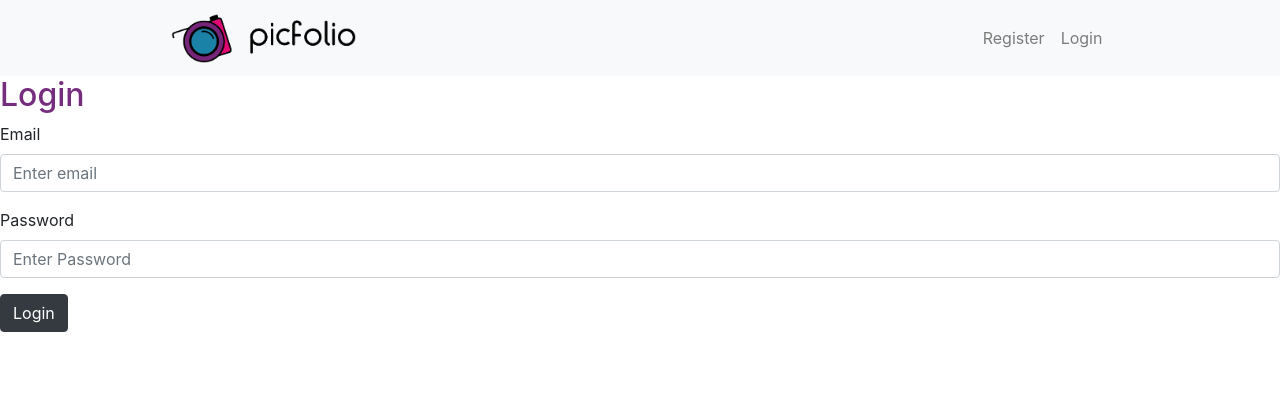
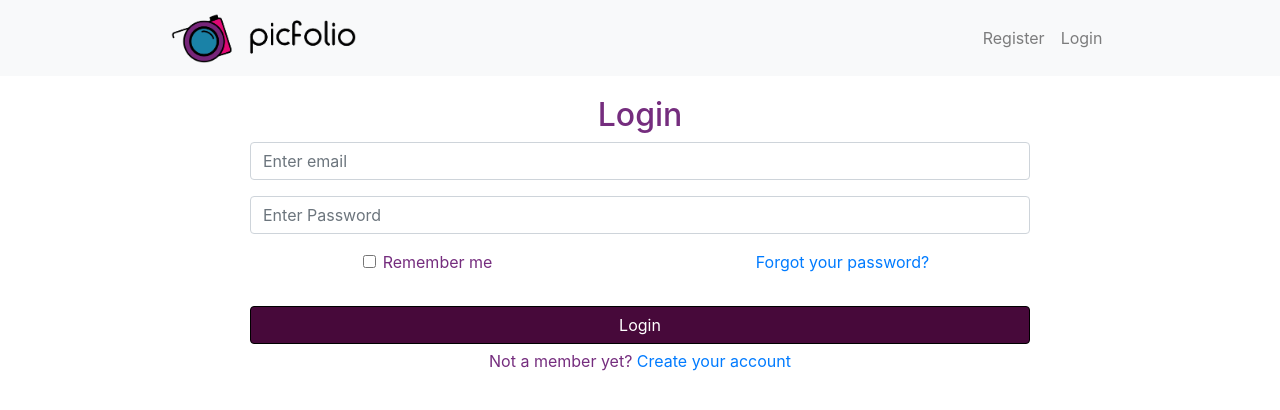
Before and after one commit to wang1lx/Picfolio, a React (Create React App) app in the folder client/: page /login in a window 1280 px wide. Shown: the top 410 px of the page. Built offline with nearby package versions, Linux system fonts and the light colour scheme; no server answers; the HTML template or start-up script is replaced by a standard one.

Commit message:
modified forms UI

```diff
--- a/client/public/style.css
+++ b/client/public/style.css
@@ -4,8 +4,12 @@
 }
 
 .upload-div {
-  background-color: #CCEFF3 !important;
+  background-color: floralwhite !important;
+  margin-top: 50px !important;
+  flex-direction: column !important;
+  align-items: center !important;
 
+  padding-left: 25px !important;
 }
 
 .nav-text{
@@ -15,12 +19,66 @@
 
   }
 
+.link{
+  text-decoration: none !important;
+}
 h1,h2,p {
 color: #752D7E !important;
+}
+
+h3 {
+color: #5B95BD !important;
+}
+.custom-div {
+
+    display: flex !important;
+    flex-direction: column !important;
+    align-items: center !important;
+    text-align: center !important;
+    padding: 20px 250px 20px 250px !important;
+
+}
+.custom-button{
+    color: white !important;
+    background-color: #47093A !important;
+    width : 100% !important;
+    border-color: black !important;
+    position: inherit !important;
+    margin-bottom: 5px !important;
+}
+
+.populate-btn{
+    color: white !important;
+    background-color: #5B95BD !important;
+    border-color: black !important;
+    margin-bottom: 5px !important;
+}
+
+.form-inline {
+  width: 100%;
+  margin-bottom: 25px !important;
 
 }
 
-btn-color{
-  background-color: #47093A !important;
+.form-group {
+
+  width: 100% !important;
+  display: inline-block !important;
+
 
 }
+
+.input-group {
+  width: 100% !important;
+
+}
+
+.form-control {
+  width: 100% !important;
+
+}
+
+span.input-group-addon {
+  width: 100% !important;
+
+}
--- a/client/src/components/auth/Login.js
+++ b/client/src/components/auth/Login.js
@@ -4,7 +4,7 @@ import PropTypes from 'prop-types';
 import { Redirect } from 'react-router-dom';
 
 import { login } from '../../actions/auth';
-import {Button, Form} from 'react-bootstrap';
+import {Button, Form, Row, Col} from 'react-bootstrap';
 const Login = ({ login, isAuthenticated }) => {
   const [formData, setFormData] = useState({
     email: '',
@@ -28,24 +28,37 @@ const Login = ({ login, isAuthenticated }) => {
 
   return (
     <Fragment>
+    <div className="custom-div">
       <h2>Login</h2>
     <Form onSubmit={event => onSubmit(event)}>
           <Form.Group controlId="formBasicEmail">
-            <Form.Label>Email</Form.Label>
             <Form.Control type="email" placeholder="Enter email"  name='email' value={email}
             onChange={event => onChange(event)} required/>
         </Form.Group>
 
           <Form.Group controlId="formBasicPassword">
-            <Form.Label>Password</Form.Label>
             <Form.Control type="password" name="password" placeholder="Enter Password" minLength='6' value={password}
             onChange={event => onChange(event)}/>
           </Form.Group>
-
-          <Button variant="dark" type="submit">
+          <Form.Group>
+          <Row>
+          <Col>
+          <input class="form-check-input" type="checkbox" value="" id="defaultCheck1"/>
+          <label class="form-check-label" >
+            <p>Remember me </p>
+          </label>
+        </Col>
+        <Col>
+          <p><a href=''> Forgot your password?</a></p>
+        </Col>
+        </Row>
+          </Form.Group>
+          <Button className="custom-button" type="submit">
             Login
           </Button>
       </Form>
+      <p>Not a member yet?<a href='/register'> Create your account </a></p>
+      </div>
     </Fragment>
   );
 };
--- a/client/src/components/auth/Register.js
+++ b/client/src/components/auth/Register.js
@@ -36,44 +36,44 @@ const Register = ({ setAlert, register, isAuthenticated }) => {
 
   return (
     <Fragment>
-
+    <div className="custom-div ">
       <h2>Register</h2>
       <p>Enter Your Information to Create a Profile</p>
       <Form onSubmit={event => onSubmit(event)}>
         <Form.Group controlId="formName">
-          <Form.Label>Username</Form.Label>
+
           <Form.Control type="text" placeholder="Enter Your Username" name='username' value={username}
             onChange={event => onChange(event)}/>
         </Form.Group>
 
         <Form.Group controlId="formName">
-          <Form.Label>Name</Form.Label>
           <Form.Control type="text" placeholder="Enter Your Name" name='name' value={name}
             onChange={event => onChange(event)}/>
         </Form.Group>
 
         <Form.Group controlId="formBasicEmail">
-          <Form.Label>Email</Form.Label>
+
           <Form.Control type="email" placeholder="Enter email"  name='email' value={email}
           onChange={event => onChange(event)} required/>
         </Form.Group>
 
         <Form.Group controlId="formBasicPassword">
-          <Form.Label>Password</Form.Label>
+
           <Form.Control type="password" name="password" placeholder="Enter Password" minLength='6' value={password}
           onChange={event => onChange(event)}/>
         </Form.Group>
 
         <Form.Group controlId="formBasicConfirmPassword">
-          <Form.Label>Confirm Password</Form.Label>
-          <Form.Control name="passwordVerify" type="password" placeholder="Enter Password Again" minLength='6'
+
+          <Form.Control name="passwordVerify" type="password" placeholder="Confirm Password" minLength='6'
           value={passwordVerify}  onChange={event => onChange(event)}/>
         </Form.Group>
-        <Button variant="dark" type="submit" >
+        <Button className="custom-button" type="submit" >
           Register
         </Button>
       </Form>
-
+        <p>Already have an account?<a href='/login'> Login </a></p>
+</div>
     </Fragment>
   );
 };
--- a/client/src/components/layout/NavBar.js
+++ b/client/src/components/layout/NavBar.js
@@ -2,7 +2,8 @@ import React from 'react';
 import { connect } from 'react-redux';
 import PropTypes from 'prop-types';
 import { logout } from '../../actions/auth';
-import { Navbar, Nav } from 'react-bootstrap';
+import { Navbar, Nav, NavDropdown } from 'react-bootstrap';
+import { Link } from 'react-router-dom';
 import styles from '../styles/navbarStyles.module.css'
 
 const NavBar = ({ auth: { isAuthenticated, loading }, logout }) => {
@@ -15,9 +16,17 @@ const NavBar = ({ auth: { isAuthenticated, loading }, logout }) => {
   const authLinks = (
     <div className={styles.nav_container}>
       <Nav className="ml-auto">
+      <Nav.Link href="/">
+      Home
+      </Nav.Link>
+      <NavDropdown title="Profile Options" id="basic-nav-dropdown">
+        <NavDropdown.Item as={Link} to='/edit-my-profile'>Edit Profile</NavDropdown.Item>
+        <NavDropdown.Item as={Link} to='add-a-service'> Add a Service</NavDropdown.Item>
+      </NavDropdown>
         <Nav.Link href="/" onClick={event => onClickLogout(event)}>
         Logout
         </Nav.Link>
+
       </Nav>
     </div>
   );
--- a/client/src/components/layout/ProfileInfo.js
+++ b/client/src/components/layout/ProfileInfo.js
@@ -14,13 +14,7 @@ const ProfileInfo = ({ profile }) => {
 
   return (
     <Fragment>
-    <div>
-    <ButtonGroup >
-      <Link to='/edit-my-profile'> <Button variant="outline-dark" >Edit Profile</Button></Link>
 
-      <Link to='/add-a-service'><Button variant="outline-dark" >Add a Service</Button></Link>
-    </ButtonGroup>
-    </div>
 
       {profile !== null ? (
         <Fragment>
@@ -32,9 +26,9 @@ const ProfileInfo = ({ profile }) => {
           {profile.services
             ? JSON.stringify(profile.services)
             : null}
-          <div className="upload-div">
+
           <UploadPhoto />
-          </div>
+
           <PhotosDisplay />
 
         </Fragment>
--- a/client/src/components/profile-forms/AddService.js
+++ b/client/src/components/profile-forms/AddService.js
@@ -26,30 +26,29 @@ const AddService = ({ createUserService, history, isAuthenticated }) => {
 
   return (
     <Fragment>
-    <h1>Enter Service Information</h1>
+    <div className="custom-div">
+    <h2>Enter Service Information</h2>
     <Form onSubmit={event => onSubmit(event)}>
           <Form.Group controlId="formBasicName">
-            <Form.Label>Service</Form.Label>
             <Form.Control type="text" placeholder="Enter Service Name"  name='name' value={name}
             onChange={event => onChange(event)} required/>
         </Form.Group>
 
           <Form.Group controlId="formBasicDes">
-            <Form.Label>Description</Form.Label>
             <Form.Control type="text" name="description" placeholder="Enter a description for your service" value={description}
             onChange={event => onChange(event)}/>
           </Form.Group>
 
           <Form.Group controlId="formBasicPrice">
-            <Form.Label>Price (CAD)</Form.Label>
             <Form.Control type="number" name="price" placeholder="Enter price of your service" min="0" value={price}
             onChange={event => onChange(event)}/>
           </Form.Group>
 
-          <Button variant="dark" type="submit">
+          <Button className="custom-button" type="submit">
             Add Service
           </Button>
       </Form>
+      </div>
     </Fragment>
 
 
--- a/client/src/components/profile-forms/EditProfile.js
+++ b/client/src/components/profile-forms/EditProfile.js
@@ -40,58 +40,52 @@ const EditProfile = ({ createProfile, history, isAuthenticated, profile }) => {
 
   return (
     <Fragment>
+    <div className="custom-div">
     <h2>Edit Profile Info</h2>
-      <Button variant="primary" onClick={loadProfile}>
-        Auto Populate Form
+      <Button className="populate-btn" onClick={loadProfile}>
+        Auto Populate
       </Button>
       <Form onSubmit={event => onSubmit(event)}>
             <Form.Group controlId="formLocation">
-              <Form.Label>Location</Form.Label>
               <Form.Control type="text" placeholder="Enter location"  name='location' value={location}
               onChange={event => onChange(event)} required/>
               </Form.Group>
 
             <Form.Group controlId="formBio">
-              <Form.Label>Bio</Form.Label>
               <Form.Control type="text" name="bio" placeholder="Enter bio" value={bio}
               onChange={event => onChange(event)}/>
             </Form.Group>
 
             <Form.Group controlId="formYoutube">
-              <Form.Label>YouTube</Form.Label>
               <Form.Control type="text" name="youtube" placeholder="Enter youtube link" value={youtube}
               onChange={event => onChange(event)}/>
             </Form.Group>
 
             <Form.Group controlId="formTwitter">
-              <Form.Label>Twitter</Form.Label>
               <Form.Control type="text" name="twitter" placeholder="Enter twitter link" value={twitter}
               onChange={event => onChange(event)}/>
             </Form.Group>
 
             <Form.Group controlId="formFacebook">
-              <Form.Label>Facebook</Form.Label>
               <Form.Control type="text" name="facebook" placeholder="Enter facebook link" value={facebook}
               onChange={event => onChange(event)}/>
             </Form.Group>
 
             <Form.Group controlId="formLinkedin">
-              <Form.Label>LinkedIn</Form.Label>
               <Form.Control type="text" name="linkedin" placeholder="Enter LinkedIn link" value={linkedin}
               onChange={event => onChange(event)}/>
             </Form.Group>
 
             <Form.Group controlId="formInstagram">
-              <Form.Label>Instagram</Form.Label>
               <Form.Control type="text" name="linkedin" placeholder="Enter Instagram link" value={instagram}
               onChange={event => onChange(event)}/>
             </Form.Group>
 
-            <Button variant="dark" type="submit">
-              Submit
+            <Button className="custom-button" type="submit">
+              Save
             </Button>
         </Form>
-
+        </div>
     </Fragment>
   );
 };
--- a/client/src/components/profile-forms/UploadPhoto.js
+++ b/client/src/components/profile-forms/UploadPhoto.js
@@ -35,33 +35,31 @@ const UploadPhoto = ({ uploadPhoto, history }) => {
 
   return (
     <Fragment>
+    <div className="upload-div">
       <h3>Upload Photo</h3>
     <Form onSubmit={event => onSubmit(event)}>
     <Row>
       <Col>
           <Form.Group controlId="formImageUpload">
-          <Form.Label>Image</Form.Label>
             <Form.Control type="file"  accept="image/*" name='myPhoto'
             onChange={event => onChangePhoto(event)}  required/>
         </Form.Group>
      </Col>
      <Col>
           <Form.Group controlId="formCaption">
-            <Form.Label>Caption</Form.Label>
             <Form.Control type="text" name="caption" placeholder="Enter Caption" value={caption.caption}
             onChange={event => onChangeCaption(event)}/>
           </Form.Group>
     </Col>
-
-    </Row>
-    <Row>
     <Col>
-          <Button variant="dark" type="submit">
-            Upload
-          </Button>
+    <Button className="populate-btn" type="submit">
+      Upload
+    </Button>
     </Col>
     </Row>
+
       </Form>
+      </div>
     </Fragment>
   );
   // return (
```
Also changed, not shown: 2 other files (tests, documents, lock files or other folders).
